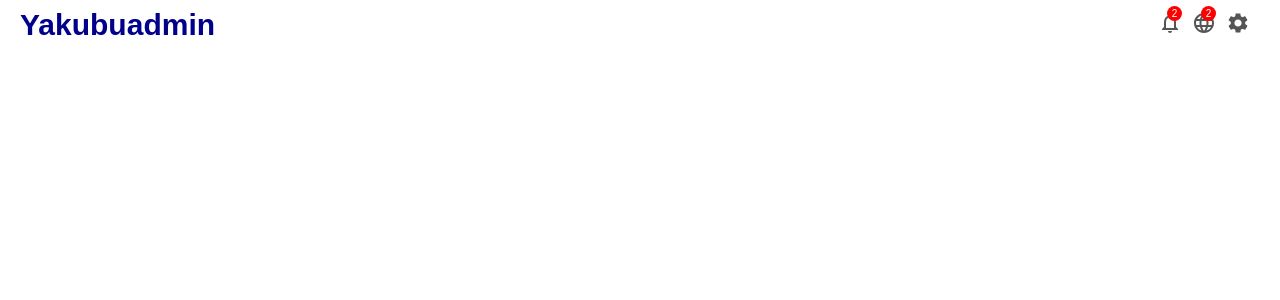
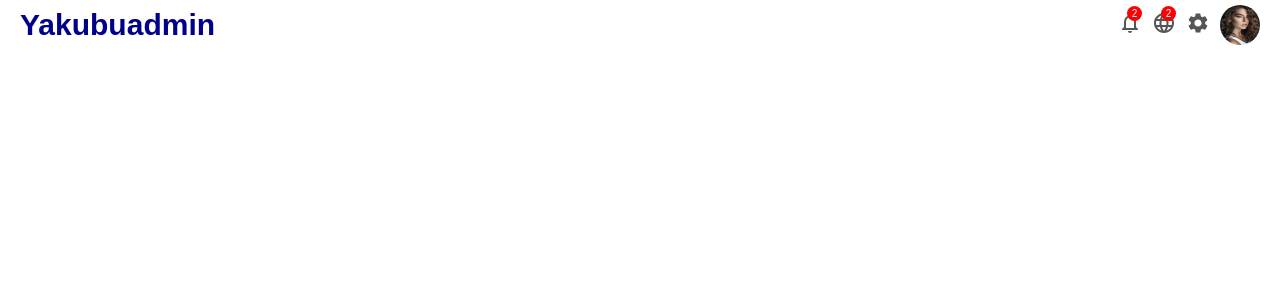
Before and after one commit to YakubuAmidu/admin, a React (Create React App) app: page / in a window 1280 px wide. Shown: the top 300 px of the page. Built offline with nearby package versions, Linux system fonts and the light colour scheme; a web font is replaced by a local one.

Commit message:
Initial commit

```diff
--- a/src/components/Topbar.css
+++ b/src/components/Topbar.css
@@ -44,3 +44,10 @@
     align-items: center;
     justify-content: center;
 }
+
+.topAvatar {
+    width: 40px;
+    height: 40px;
+    border-radius: 50%;
+    cursor: pointer;
+}
--- a/src/components/Topbar.jsx
+++ b/src/components/Topbar.jsx
@@ -1,5 +1,6 @@
 import React from 'react';
 import './Topbar.css';
+import profile from '../img/profile.png';
 import  { NotificationsNone, Language, Settings } from '@material-ui/icons';
 
 export default function Topbar(){
@@ -25,6 +26,7 @@ export default function Topbar(){
                    <div className="topbarIconContainer">
                       <Settings />
                    </div>
+                   <img src={profile} className="topAvatar" alt="profile"/>
                </div>
            </div>
        </div>
```
Also changed, not shown: src/img/profile.png (added).
